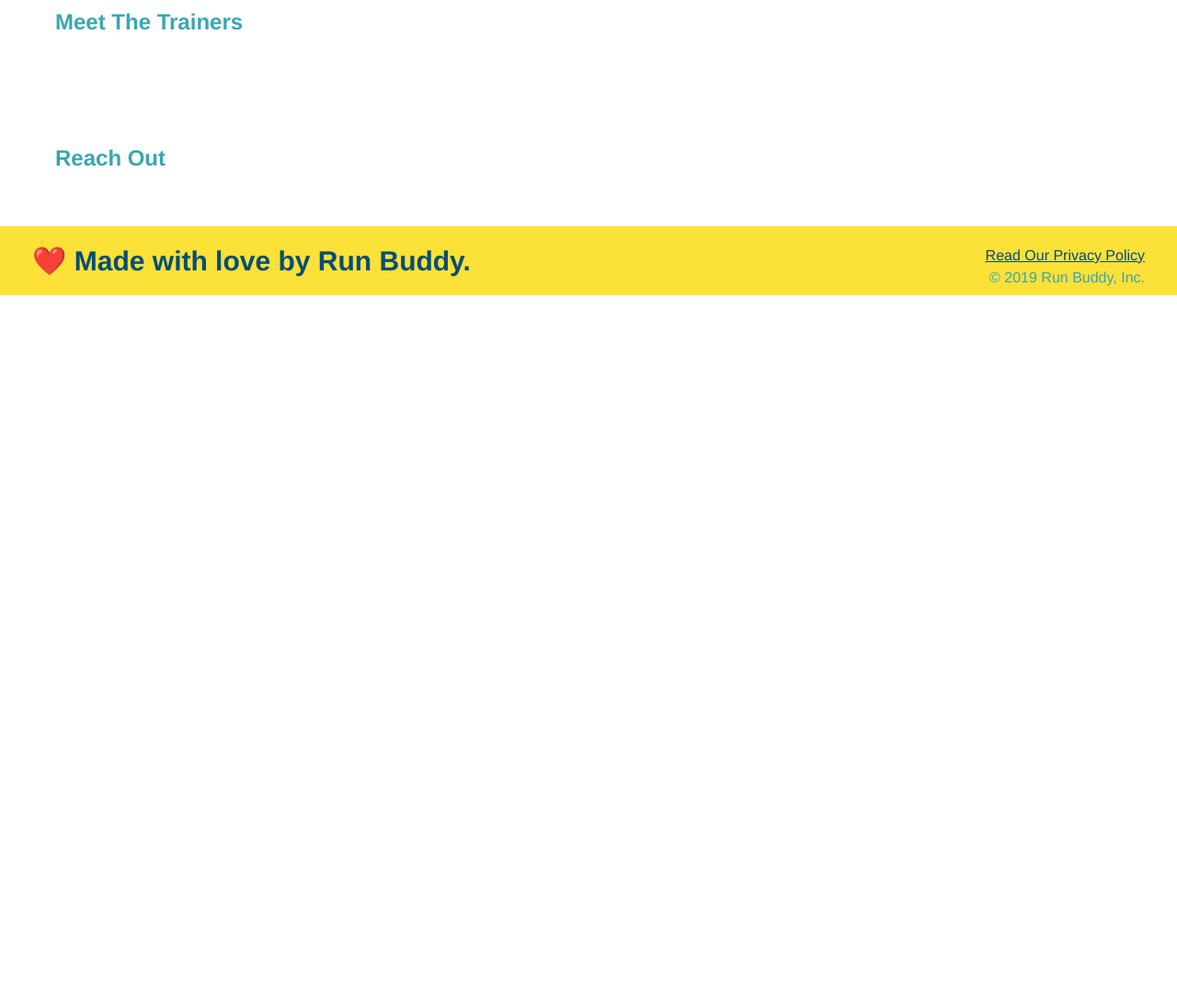
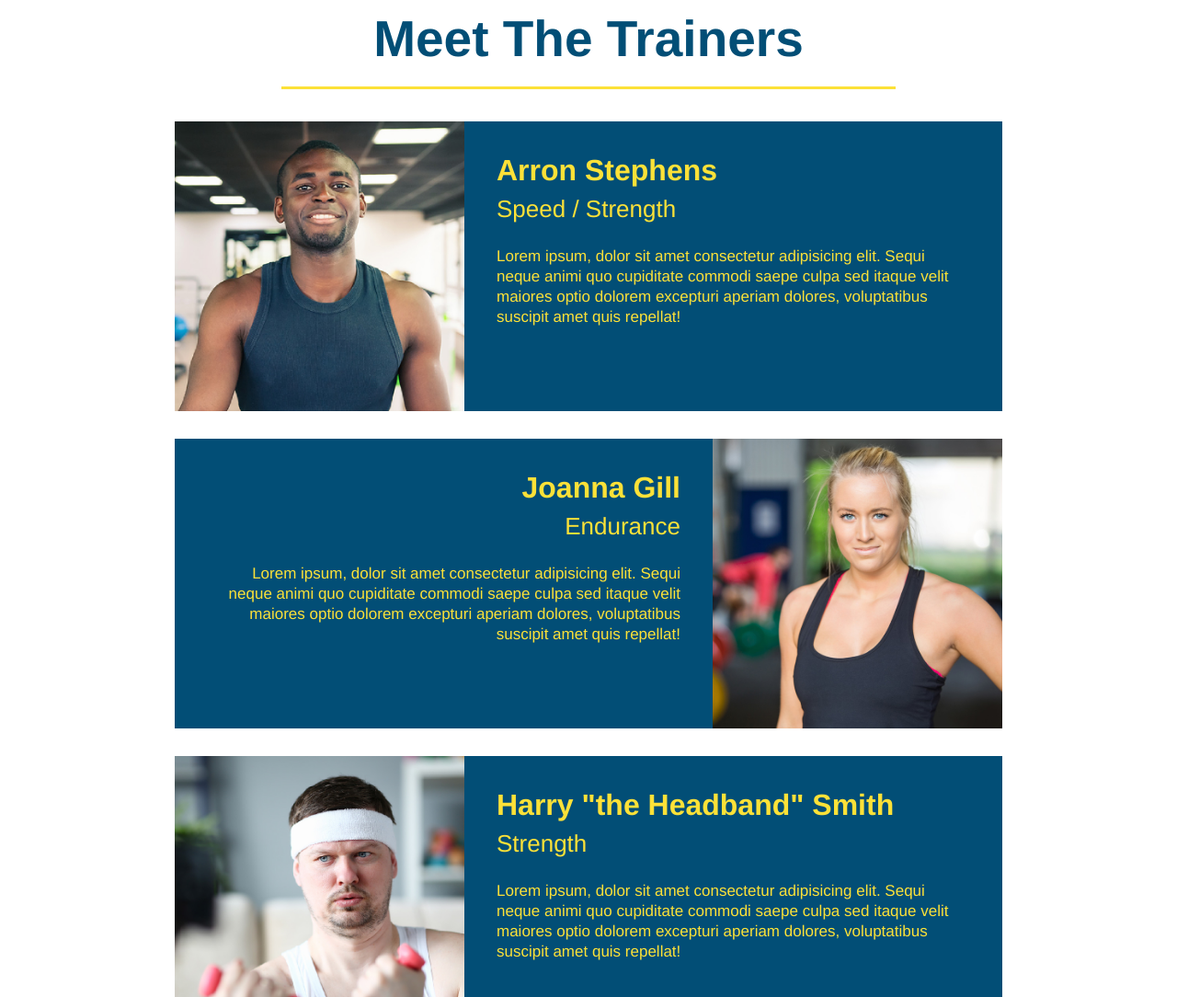
Before and after one commit to PuppetAJ/run-buddy, a plain HTML site: page index.html in a window 1280 px wide. Shown: the part 2780-3864 px from the top of the page at 92% size. Before the commit the page ends 3101 px from the top, so only its background shows below. Drawn offline with Linux system fonts and the light colour scheme.

Commit message:
Completed the meet the trainers section

```diff
--- a/assets/css/style.css
+++ b/assets/css/style.css
@@ -140,6 +140,14 @@ section {
     border-color: #39a6b2;
 }
 
+.text-left {
+    text-align: left;
+}
+
+.text-right {
+    text-align: right;
+}
+
 .intro {
     text-align: center;
 }
@@ -180,3 +188,44 @@ section {
 .steps span {
     font-size: 38px;
 }
+
+.trainers {
+    text-align: center;
+}
+
+.trainer {
+    width: 900px;
+    margin: 0 auto 30px auto;
+    background: #024e76;
+    color: #fce138;
+    overflow: auto;
+}
+
+.trainer img {
+    width: 35%;
+    float: left;
+    overflow: auto;
+}
+
+.trainer-bio {
+    padding: 35px;
+    float: left;
+    width: 65%;
+    overflow: auto;
+}
+
+.trainer-bio h3 {
+    font-size: 32px;
+    margin-bottom: 8px;
+}
+
+.trainer-bio h4 {
+    font-weight: lighter;
+    font-size: 26px;
+    margin-bottom: 25px;
+}
+
+.trainer-bio p {
+    font-size: 17px;
+    line-height: 1.3;
+}
--- a/index.html
+++ b/index.html
@@ -109,8 +109,47 @@
         </section>
 
         <!--"Meet the trainers" section -->
-        <section>
-            <h2>Meet The Trainers</h2>
+        <section id="your-trainers" class="trainers">
+
+            <h2 class="section-title primary-border">Meet The Trainers</h2>
+
+            <article class="trainer">
+                <img src="./assets/images/trainer-1.jpg" alt="Arron Stephens in his workout clothes, ready to pump iron" />
+                <div class="trainer-bio text-left">
+                    <h3>Arron Stephens</h3>
+                    <h4>Speed / Strength</h4>
+                    <p>
+                        Lorem ipsum, dolor sit amet consectetur adipisicing elit. Sequi neque animi quo cupiditate commodi saepe culpa sed
+      itaque velit maiores optio dolorem excepturi aperiam dolores, voluptatibus suscipit amet quis repellat!
+                    </p>
+                </div>
+            </article>
+
+            <!-- Second trainer bio -->
+            <article class="trainer">
+                <div class="trainer-bio text-right">
+                    <h3>Joanna Gill</h3>
+                    <h4>Endurance</h4>
+                    <p>
+                        Lorem ipsum, dolor sit amet consectetur adipisicing elit. Sequi neque animi quo cupiditate commodi saepe culpa sed
+      itaque velit maiores optio dolorem excepturi aperiam dolores, voluptatibus suscipit amet quis repellat!
+                    </p>
+                </div>
+                <img src="./assets/images/trainer-2.jpg" alt="Joanna Gill cooling off after a workout" />
+            </article>
+
+            <article class="trainer">
+                <img src="./assets/images/trainer-3.jpg" alt="Harry Smith wearing a headband and lifting comically small pink weights" />
+                <div class="trainer-bio text-left">
+                    <h3>Harry "the Headband" Smith</h3>
+                    <h4>Strength</h4>
+                    <p>
+                        Lorem ipsum, dolor sit amet consectetur adipisicing elit. Sequi neque animi quo cupiditate commodi saepe culpa sed
+      itaque velit maiores optio dolorem excepturi aperiam dolores, voluptatibus suscipit amet quis repellat!
+                    </p>
+                </div>
+            </article>
+
         </section>
 
         <!-- "Reach Out" section -->
```
Also changed, not shown: assets/images/trainer-1.jpg (added), assets/images/trainer-2.jpg (added), assets/images/trainer-3.jpg (added).
